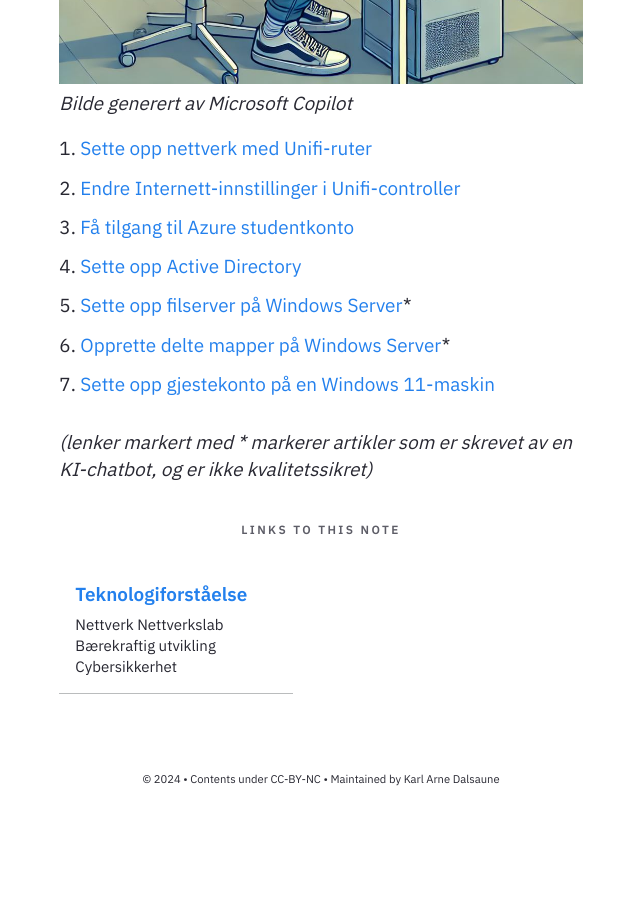
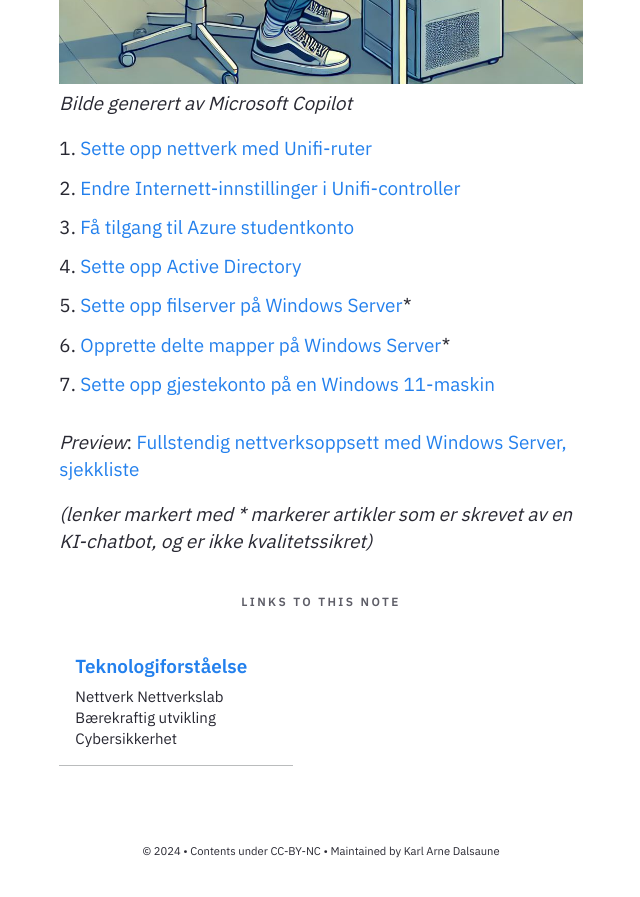
Before and after one commit to Cha-IM/cha-im.github.io, a Jekyll site: the page built from _notes/Public/Teknologiforståelse/Nettverkslab/Nettverkslab.md, in a window 1280 px wide and 900 px high, scrolled down 663 px. Shown: the top 897 px of the window, without its empty margins (319-959 px from the left). Built offline with Jekyll 4.4.1, drawn with Linux system fonts in a browser that asks for light colours; before the commit the page ends 1491 px from its top, so only the background shows below that.

Commit message:
TRFK-811339 2025-11-5:15:59:38

```diff
--- a/_notes/Public/Teknologiforståelse/Nettverkslab/Nettverkslab.md
+++ b/_notes/Public/Teknologiforståelse/Nettverkslab/Nettverkslab.md
@@ -14,5 +14,6 @@ date: 19-03-2024
 6. [[Opprette delte mapper på Windows Server]]*
 7. [[Sette opp gjestekonto på en Windows 11-maskin]]
 
+*Preview*: [[Fullstendig nettverksoppsett med Windows Server, sjekkliste]]
 
 *(lenker markert med * markerer artikler som er skrevet av en KI-chatbot, og er ikke kvalitetssikret)*
```
Also changed, not shown: .obsidian/workspace.json.
